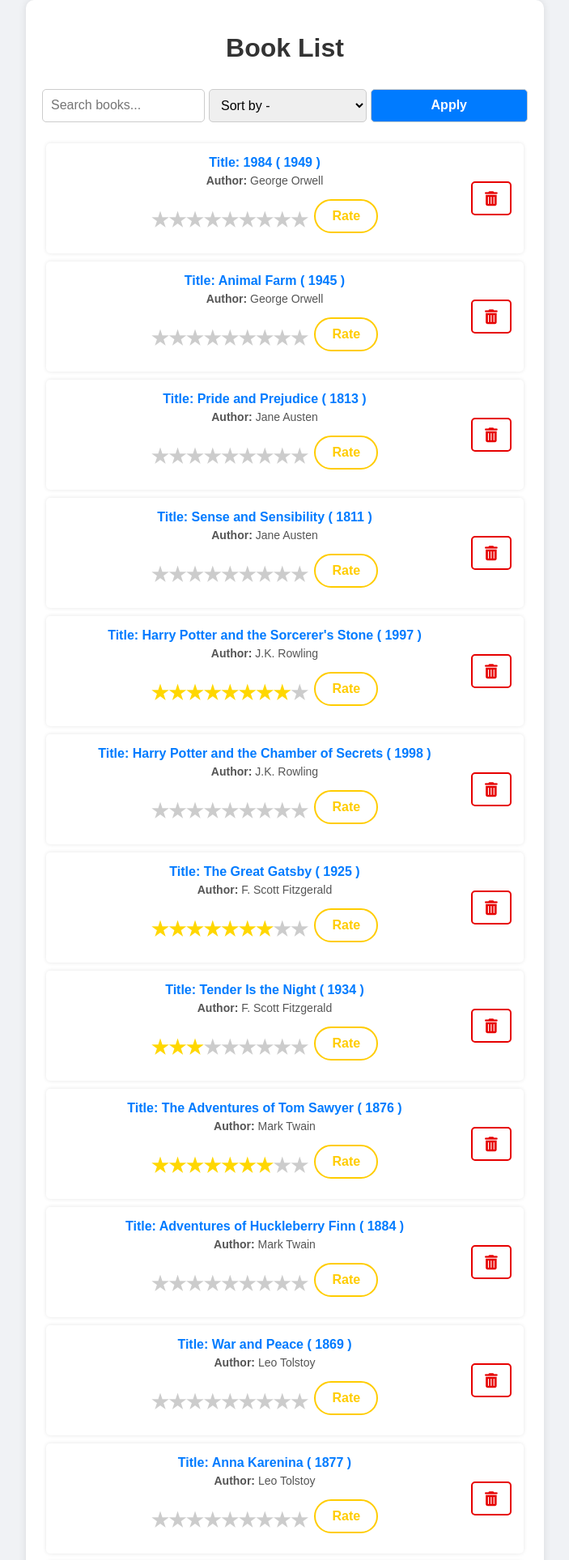
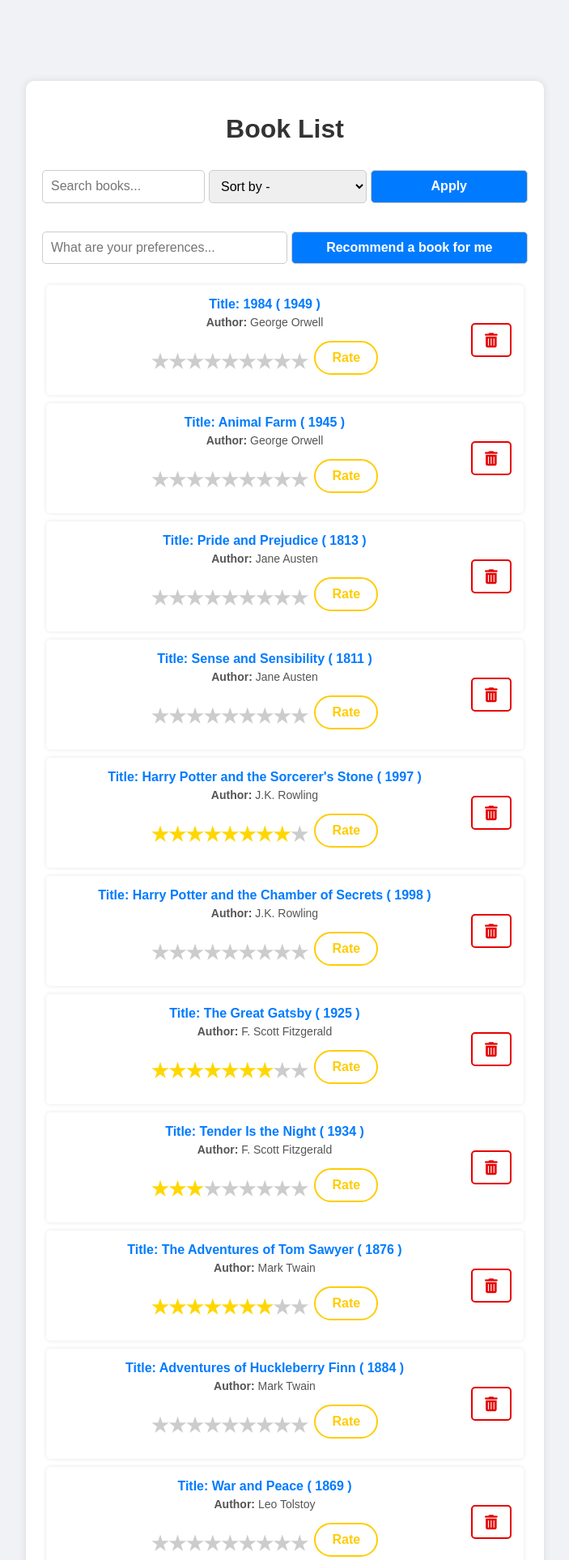
Before and after one commit to tech-girl-sa/BookAlchemy, a Flask app: page / in a window 1280 px wide. Shown: the top 1927 px of the page at 81% size, without its empty margins (288-991 px from the left). Run offline with Flask 3, Linux system fonts and the light colour scheme.

Commit message:
add recommend book using AI feature

```diff
--- a/app.py
+++ b/app.py
@@ -1,10 +1,18 @@
+import json
 import os
 from datetime import datetime
-from datetime import date
-
+import requests
+from dotenv import load_dotenv
 
 from data_models import db, Author, Book
 from flask import Flask, request, render_template, redirect, url_for
+
+
+
+load_dotenv()
+
+# Now you can access your environment variables using os.environ
+rapid_api_key = os.getenv('RAPID-API-KEY')
 
 
 
@@ -20,7 +28,6 @@ db.init_app(app)
 
 @app.route("/",  methods=["GET"])
 def home():
-
     success_message = request.args.get('success_message')
     sort = request.args.get("sort")
     search = request.args.get("search")
@@ -98,114 +105,32 @@ def rate_book(book_id):
     return render_template("book_details.html", book=book, book_rating=book_rating)
 
 
+@app.route("/book_recommendation",  methods=["GET"])
+def book_recommendation():
+    preferences = request.args.get("preferences")
+    books = db.session.query(Book).all()
+    rapid_api_url = "https://chatgpt-42.p.rapidapi.com/chatgpt"
+    books_list=[(book.title, book.rating) for book in books]
+    content = f"""
+    those are list of books in the database with their ratings {books_list}  rating 0 means the rating was not
+    entered yet what book do you recommend to read and why.
+    please provide the response in the following format: book_name // justification
+    """
+    if preferences:
+        content += f"those are the reader preferences: {preferences} please prioritize those preferences over ratings"
+    headers = {
+        'content-type': 'application/json',
+        'x-rapidapi-host': 'chatgpt-42.p.rapidapi.com' ,
+        'x-rapidapi-key': rapid_api_key
+         }
+    data = {
+        "messages": [{"role": "user", "content": content}],
+        "web_access": False
+    }
+    response = requests.post(rapid_api_url, data= json.dumps(data), headers=headers)
+    title, justification = response.json()["result"].split("//")
+    return render_template("book_recommendation.html", title=title, justification=justification)
+
 if __name__ == '__main__':
-    # with app.app_context():
-    #     db.create_all()
-    #
-    # # List of well-known authors with their birth and death dates and books
-    # with app.app_context():
-    #     authors_books_data = {
-    #         "George Orwell": {
-    #             "birth_date": date(1903, 6, 25),
-    #             "death_date": date(1950, 1, 21),
-    #             "books": [
-    #                 {"title": "1984", "isbn": "9780451524935", "year": 1949},
-    #                 {"title": "Animal Farm", "isbn": "9780451526342", "year": 1945}
-    #             ]
-    #         },
-    #         "Jane Austen": {
-    #             "birth_date": date(1775, 12, 16),
-    #             "death_date": date(1817, 7, 18),
-    #             "books": [
-    #                 {"title": "Pride and Prejudice", "isbn": "9780141040349", "year": 1813},
-    #                 {"title": "Sense and Sensibility", "isbn": "9780141439672", "year": 1811}
-    #             ]
-    #         },
-    #         "J.K. Rowling": {
-    #             "birth_date": date(1965, 7, 31),
-    #             "death_date": None,  # J.K. Rowling is still alive
-    #             "books": [
-    #                 {"title": "Harry Potter and the Sorcerer's Stone", "isbn": "9780590353427", "year": 1997},
-    #                 {"title": "Harry Potter and the Chamber of Secrets", "isbn": "9780439064873", "year": 1998}
-    #             ]
-    #         },
-    #         "F. Scott Fitzgerald": {
-    #             "birth_date": date(1896, 9, 24),
-    #             "death_date": date(1940, 12, 21),
-    #             "books": [
-    #                 {"title": "The Great Gatsby", "isbn": "9780743273565", "year": 1925},
-    #                 {"title": "Tender Is the Night", "isbn": "9780743244532", "year": 1934}
-    #             ]
-    #         },
-    #         "Mark Twain": {
-    #             "birth_date": date(1835, 11, 30),
-    #             "death_date": date(1910, 4, 21),
-    #             "books": [
-    #                 {"title": "The Adventures of Tom Sawyer", "isbn": "9780486400778", "year": 1876},
-    #                 {"title": "Adventures of Huckleberry Finn", "isbn": "9780142437179", "year": 1884}
-    #             ]
-    #         },
-    #         "Leo Tolstoy": {
-    #             "birth_date": date(1828, 9, 9),
-    #             "death_date": date(1910, 11, 20),
-    #             "books": [
-    #                 {"title": "War and Peace", "isbn": "9781853260629", "year": 1869},
-    #                 {"title": "Anna Karenina", "isbn": "9781853262715", "year": 1877}
-    #             ]
-    #         },
-    #         "Haruki Murakami": {
-    #             "birth_date": date(1949, 1, 12),
-    #             "death_date": None,  # Haruki Murakami is still alive
-    #             "books": [
-    #                 {"title": "Norwegian Wood", "isbn": "9780375704024", "year": 1987},
-    #                 {"title": "Kafka on the Shore", "isbn": "9781400079278", "year": 2002}
-    #             ]
-    #         },
-    #         "Gabriel García Márquez": {
-    #             "birth_date": date(1927, 3, 6),
-    #             "death_date": date(2014, 4, 17),
-    #             "books": [
-    #                 {"title": "One Hundred Years of Solitude", "isbn": "9780060883287", "year": 1967},
-    #                 {"title": "Love in the Time of Cholera", "isbn": "9780307389732", "year": 1985}
-    #             ]
-    #         },
-    #         "Ernest Hemingway": {
-    #             "birth_date": date(1899, 7, 21),
-    #             "death_date": date(1961, 7, 2),
-    #             "books": [
-    #                 {"title": "The Old Man and the Sea", "isbn": "9780684801223", "year": 1952},
-    #                 {"title": "A Farewell to Arms", "isbn": "9780099908401", "year": 1929}
-    #             ]
-    #         },
-    #         "Oscar Wilde": {
-    #             "birth_date": date(1854, 10, 16),
-    #             "death_date": date(1900, 11, 30),
-    #             "books": [
-    #                 {"title": "The Picture of Dorian Gray", "isbn": "9780141441259", "year": 1890},
-    #                 {"title": "The Importance of Being Earnest", "isbn": "9780486275479", "year": 1895}
-    #             ]
-    #         }
-    #     }
-    #
-    #     # Create authors and books
-    #     for author_name, author_data in authors_books_data.items():
-    #         author = Author(
-    #             name=author_name,
-    #             birth_date=author_data["birth_date"],
-    #             death_date=author_data["death_date"]
-    #         )
-    #         db.session.add(author)
-    #         db.session.commit()  # Commit to get the author ID for referencing in books
-    #
-    #         for book_data in author_data["books"]:
-    #             book = Book(
-    #                 title=book_data['title'],
-    #                 isbn=book_data['isbn'],
-    #                 publication_year=book_data['year'],
-    #                 author=author  # Associate the book with the author
-    #             )
-    #             db.session.add(book)
-    #
-    #     # Commit all the books to the database
-    #     db.session.commit()
+
     app.run(host="0.0.0.0", port=5000, debug=True)
--- a/requirements.txt
+++ b/requirements.txt
@@ -2,3 +2,5 @@ flask
 sqlalchemy
 Flask-SQLAlchemy
 jinja2
+python-dotenv
+requests
--- a/static/css/styles.css
+++ b/static/css/styles.css
@@ -9,6 +9,8 @@
 
     }
     .container {
+        margin-top: 100px;
+        margin-bottom: 100px;
         width: 80%;
         max-width: 600px;
         background: white;
@@ -27,7 +29,7 @@
     h1 {
         color: #333;
     }
-    .search-sort {
+    .search-sort-recommendation {
         display: flex;
         justify-content: space-between;
         gap:5px;
--- a/templates/home.html
+++ b/templates/home.html
@@ -14,7 +14,7 @@
      </div>
       {% endif %}
     <h1>Book List</h1>
-   <form class="search-sort" >
+   <form class="search-sort-recommendation" >
             <input type="text" id="search" name="search" placeholder="Search books...">
             <select id="sort" name="sort">
                 <option value="">Sort by -</option>
@@ -22,6 +22,10 @@
                 <option value="author">Sort by Author</option>
             </select>
        <button type="submit">Apply</button>
+        </form>
+      <form class="search-sort-recommendation" action="{{ url_for('book_recommendation') }}">
+            <input type="text" id="preferences" name="preferences" placeholder="What are your preferences...">
+       <button type="submit">Recommend a book for me</button>
         </form>
          {%if not books%}
      <div >
```
Also changed, not shown: templates/book_recommendation.html (added, +24 -0 lines), data/library.sqlite.
